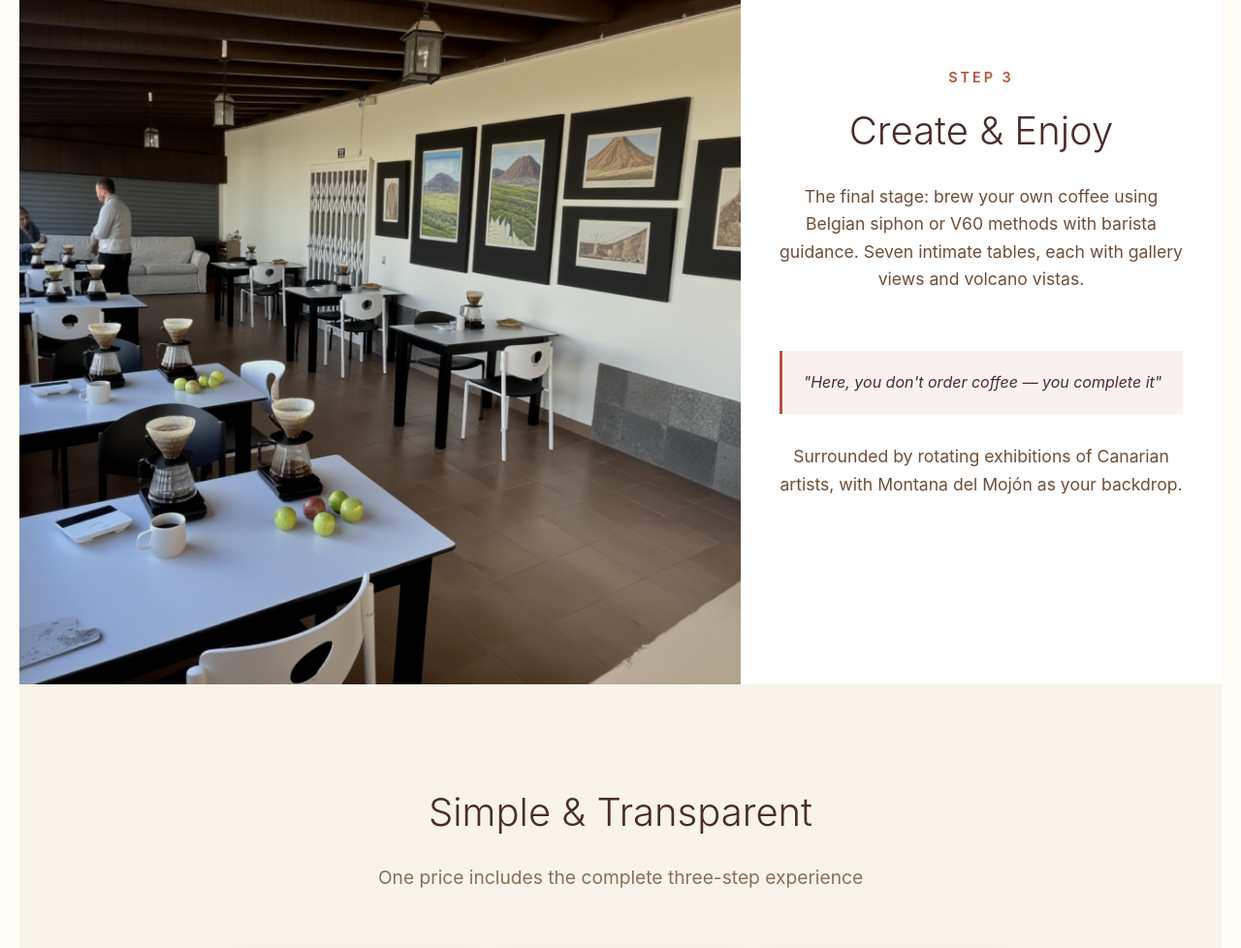
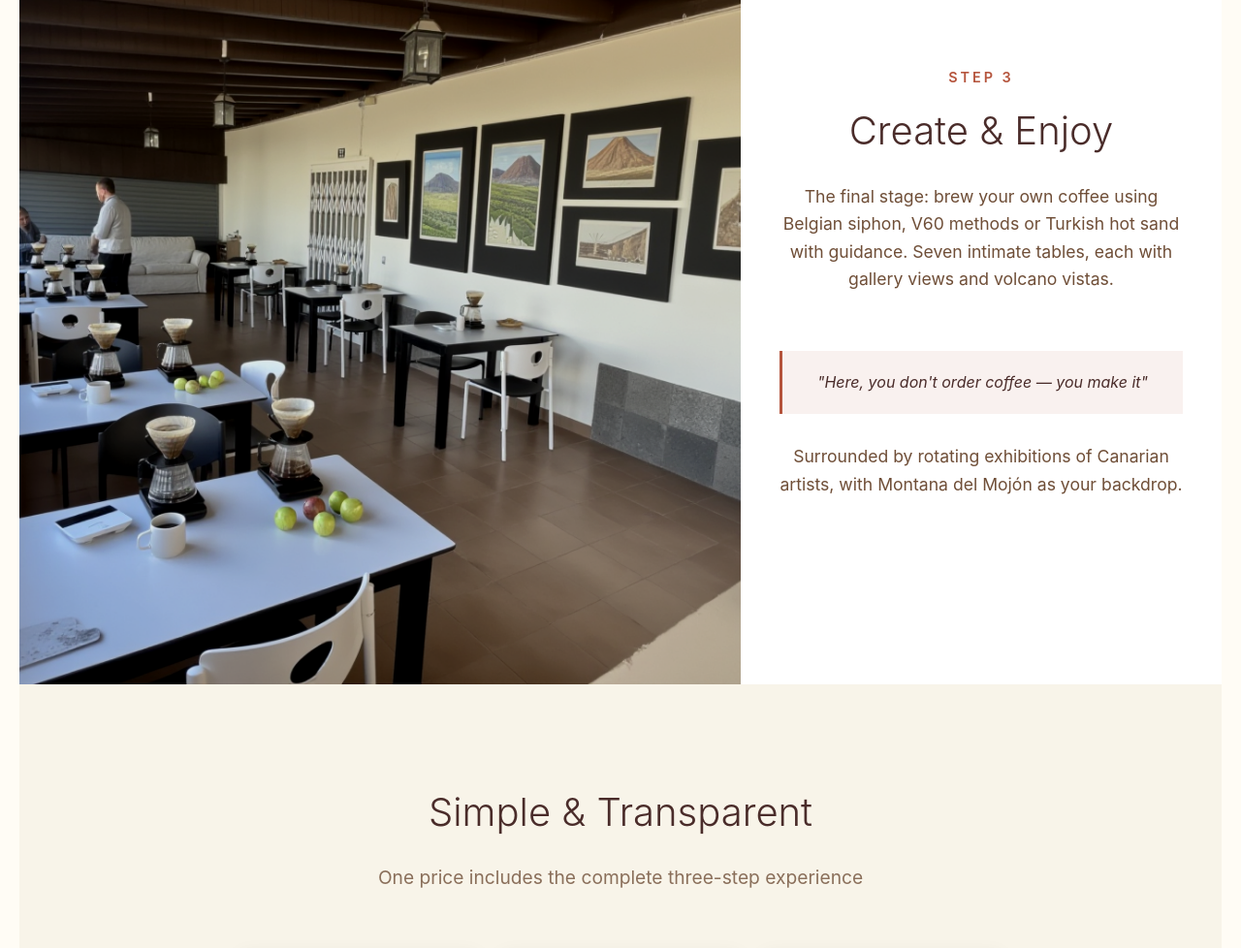
Before and after one commit to alexandrfoy-max/Lava-, a plain HTML site: page index.html in a window 1280 px wide. Shown: the part 2742-3720 px from the top of the page at 97% size. Drawn offline with Linux system fonts and the light colour scheme.

Commit message:
Update index.html

```diff
--- a/index.html
+++ b/index.html
@@ -374,10 +374,10 @@
             <div class="zone-number-modern">Step 3</div>
             <h2 class="zone-title-modern">Create & Enjoy</h2>
             <p class="zone-text-modern">
-                The final stage: brew your own coffee using Belgian siphon or V60 methods with barista guidance. Seven intimate tables, each with gallery views and volcano vistas.
+                The final stage: brew your own coffee using Belgian siphon, V60 methods or Turkish hot sand with guidance. Seven intimate tables, each with gallery views and volcano vistas.
             </p>
             <div class="zone-highlight">
-                "Here, you don't order coffee — you complete it"
+                "Here, you don't order coffee — you make it"
             </div>
             <p class="zone-text-modern">
                 Surrounded by rotating exhibitions of Canarian artists, with Montana del Mojón as your backdrop.
```
